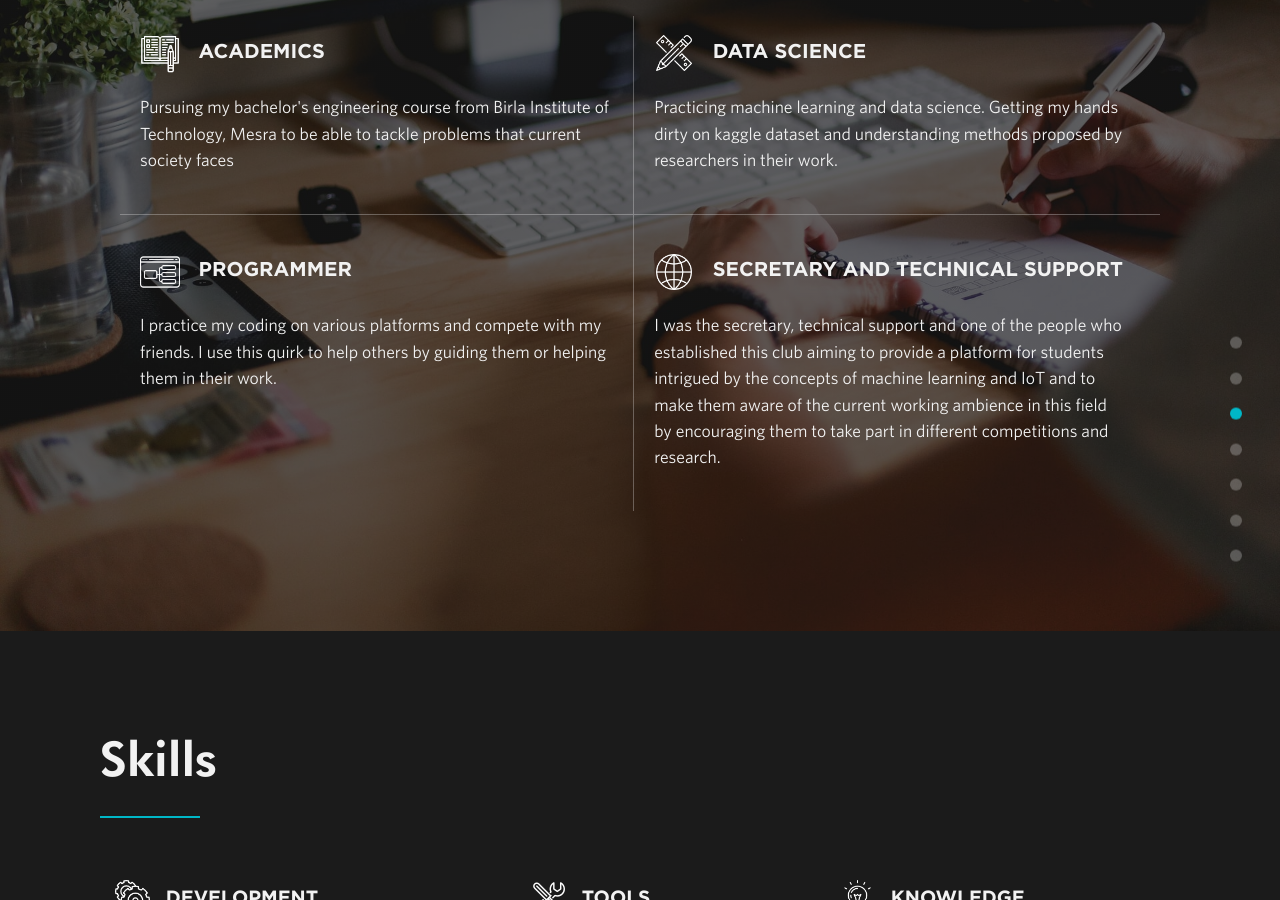
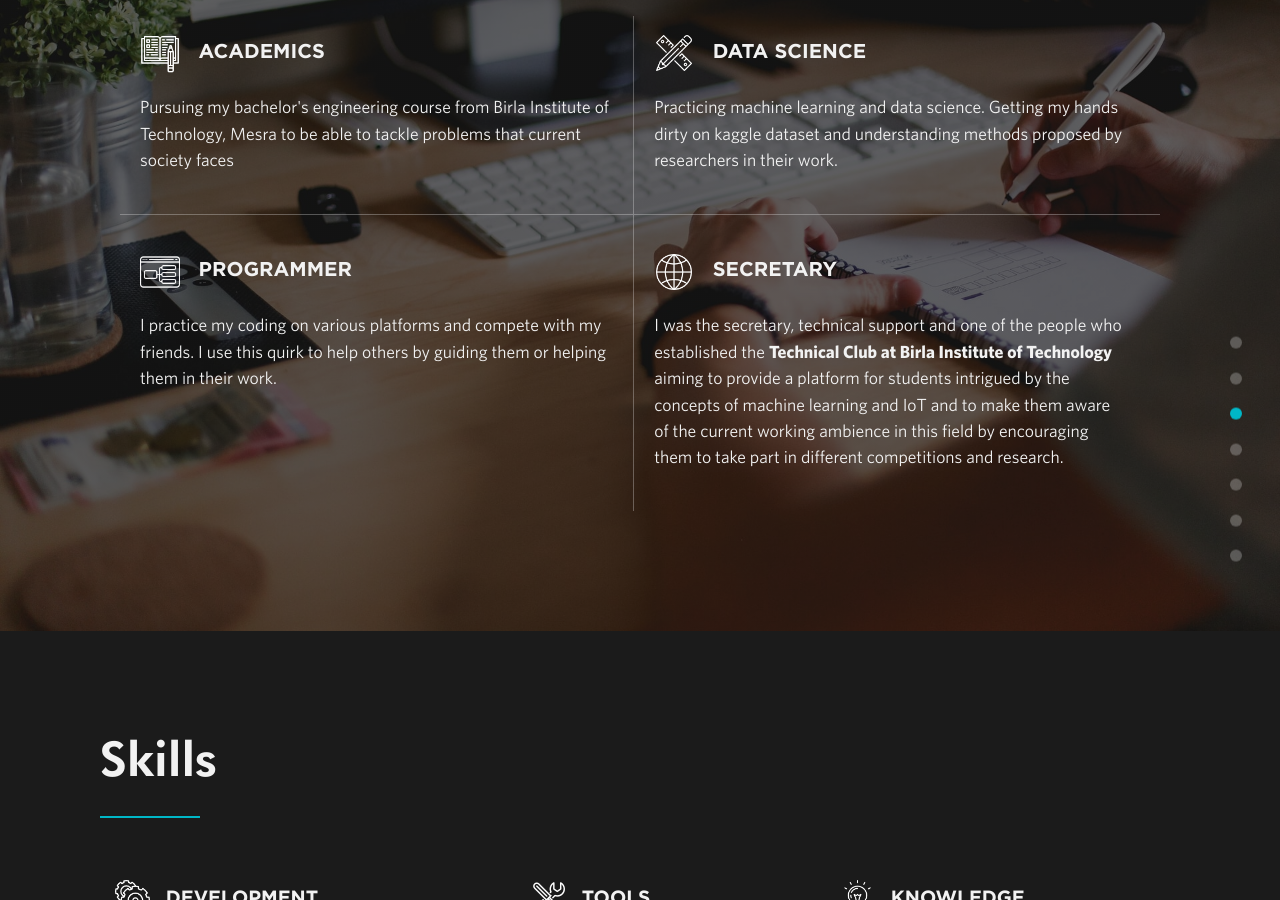
Before and after one commit to AmbiTyga/AmbiTyga.github.io, a Jekyll site: the page built from index.html, in a window 1280 px wide and 900 px high, scrolled down 1960 px. Built offline with Jekyll 4.4.1, drawn with Linux system fonts in a browser that asks for light colours; nearby versions of some CDN libraries.

Commit message:
Updating services.yml

```diff
--- a/_data/services.yml
+++ b/_data/services.yml
@@ -13,6 +13,6 @@
       sprite: xd
       text: I practice my coding on various platforms and compete with my friends. I use this quirk to help others by guiding them or helping them in their work.
 
-    - heading: Secretary and Technical Support
+    - heading: Secretary
       sprite: wit
-      text: I was the secretary, technical support and one of the people who established this club aiming to provide a platform for students intrigued by the concepts of machine learning  and IoT and to make them aware of the current working ambience in this field by encouraging them to take part in different competitions and research.
+      text: I was the secretary, technical support and one of the people who established the <strong>Technical Club at Birla Institute of Technology</strong> aiming to provide a platform for students intrigued by the concepts of machine learning  and IoT and to make them aware of the current working ambience in this field by encouraging them to take part in different competitions and research.
```
